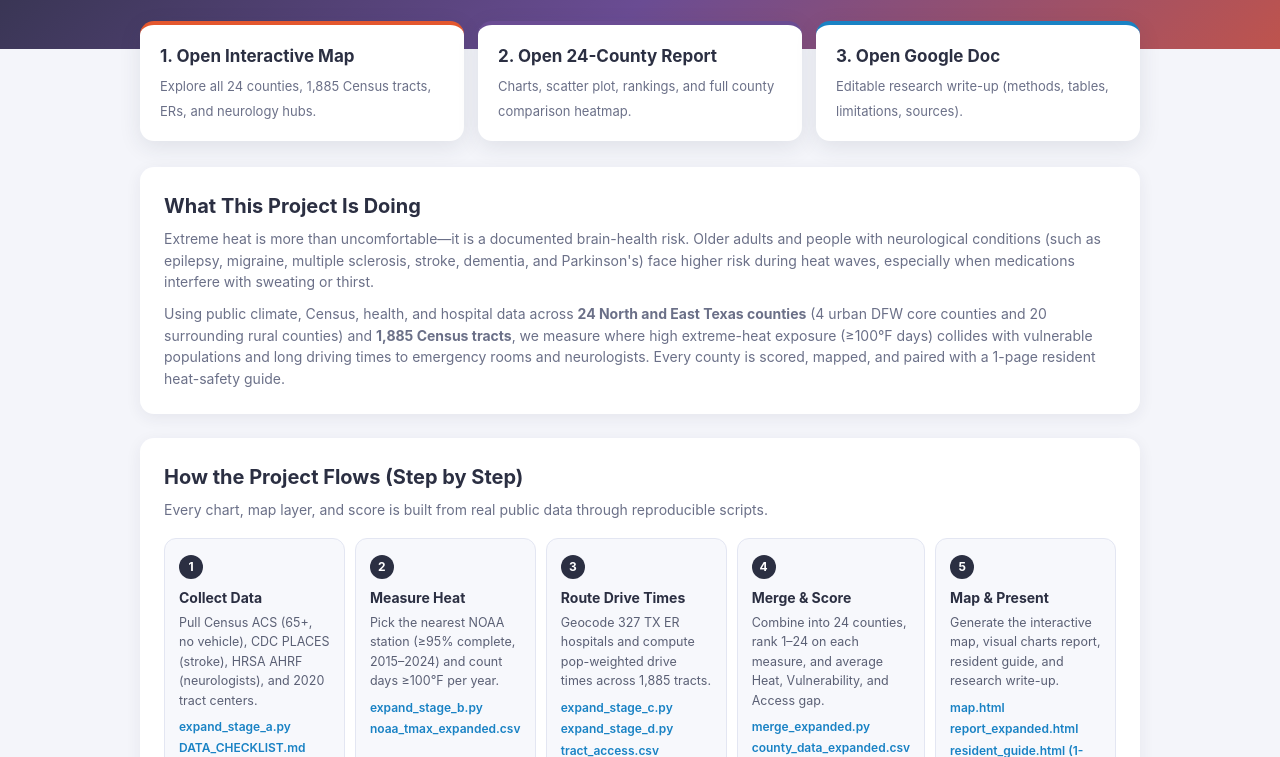
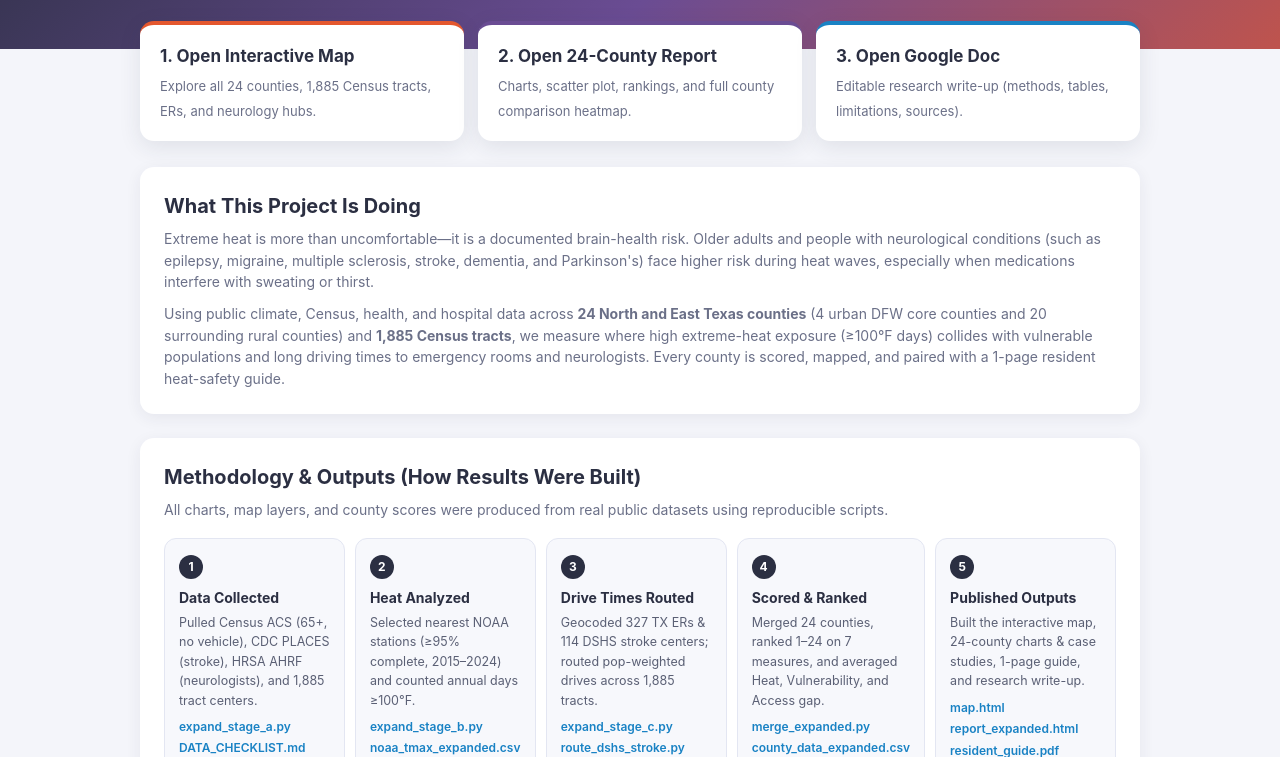
Before and after one commit to adhyarr/heat-and-brain, a plain HTML site: page index.html in a window 1280 px wide. Shown: the part 195-952 px from the top of the page. Drawn offline with Linux system fonts and the light colour scheme.

Commit message:
Update index.html methodology steps to reflect completed outputs and DSHS stroke routing

```diff
--- a/index.html
+++ b/index.html
@@ -68,46 +68,46 @@ footer{color:#8a8fa3;font-size:12.5px;padding:4px 0 40px}
   </div>
 
   <div class="panel">
-    <h2>How the Project Flows (Step by Step)</h2>
-    <p class="sub">Every chart, map layer, and score is built from real public data through reproducible scripts.</p>
+    <h2>Methodology &amp; Outputs (How Results Were Built)</h2>
+    <p class="sub">All charts, map layers, and county scores were produced from real public datasets using reproducible scripts.</p>
     <div class="flow">
       <div class="step">
         <span class="num">1</span>
-        <b>Collect Data</b>
-        <p>Pull Census ACS (65+, no vehicle), CDC PLACES (stroke), HRSA AHRF (neurologists), and 2020 tract centers.</p>
+        <b>Data Collected</b>
+        <p>Pulled Census ACS (65+, no vehicle), CDC PLACES (stroke), HRSA AHRF (neurologists), and 1,885 tract centers.</p>
         <a href="scripts/expand_stage_a.py">expand_stage_a.py</a>
         <a href="DATA_CHECKLIST.md">DATA_CHECKLIST.md</a>
       </div>
       <div class="step">
         <span class="num">2</span>
-        <b>Measure Heat</b>
-        <p>Pick the nearest NOAA station (&ge;95% complete, 2015–2024) and count days &ge;100&deg;F per year.</p>
+        <b>Heat Analyzed</b>
+        <p>Selected nearest NOAA stations (&ge;95% complete, 2015–2024) and counted annual days &ge;100&deg;F.</p>
         <a href="scripts/expand_stage_b.py">expand_stage_b.py</a>
         <a href="data/noaa_tmax_expanded.csv">noaa_tmax_expanded.csv</a>
       </div>
       <div class="step">
         <span class="num">3</span>
-        <b>Route Drive Times</b>
-        <p>Geocode 327 TX ER hospitals and compute pop-weighted drive times across 1,885 tracts.</p>
+        <b>Drive Times Routed</b>
+        <p>Geocoded 327 TX ERs &amp; 114 DSHS stroke centers; routed pop-weighted drives across 1,885 tracts.</p>
         <a href="scripts/expand_stage_c.py">expand_stage_c.py</a>
-        <a href="scripts/expand_stage_d.py">expand_stage_d.py</a>
+        <a href="scripts/route_dshs_stroke.py">route_dshs_stroke.py</a>
         <a href="data/tract_access.csv">tract_access.csv</a>
       </div>
       <div class="step">
         <span class="num">4</span>
-        <b>Merge &amp; Score</b>
-        <p>Combine into 24 counties, rank 1–24 on each measure, and average Heat, Vulnerability, and Access gap.</p>
+        <b>Scored &amp; Ranked</b>
+        <p>Merged 24 counties, ranked 1–24 on 7 measures, and averaged Heat, Vulnerability, and Access gap.</p>
         <a href="scripts/merge_expanded.py">merge_expanded.py</a>
         <a href="county_data_expanded.csv">county_data_expanded.csv</a>
         <a href="score.py">score.py</a>
       </div>
       <div class="step">
         <span class="num">5</span>
-        <b>Map &amp; Present</b>
-        <p>Generate the interactive map, visual charts report, resident guide, and research write-up.</p>
+        <b>Published Outputs</b>
+        <p>Built the interactive map, 24-county charts &amp; case studies, 1-page guide, and research write-up.</p>
         <a href="map.html">map.html</a>
         <a href="report_expanded.html">report_expanded.html</a>
-        <a href="resident_guide.html">resident_guide.html (1-page handout)</a>
+        <a href="resident_guide.pdf">resident_guide.pdf</a>
         <a href="report.html">report.html (5-county pilot)</a>
       </div>
     </div>
```
